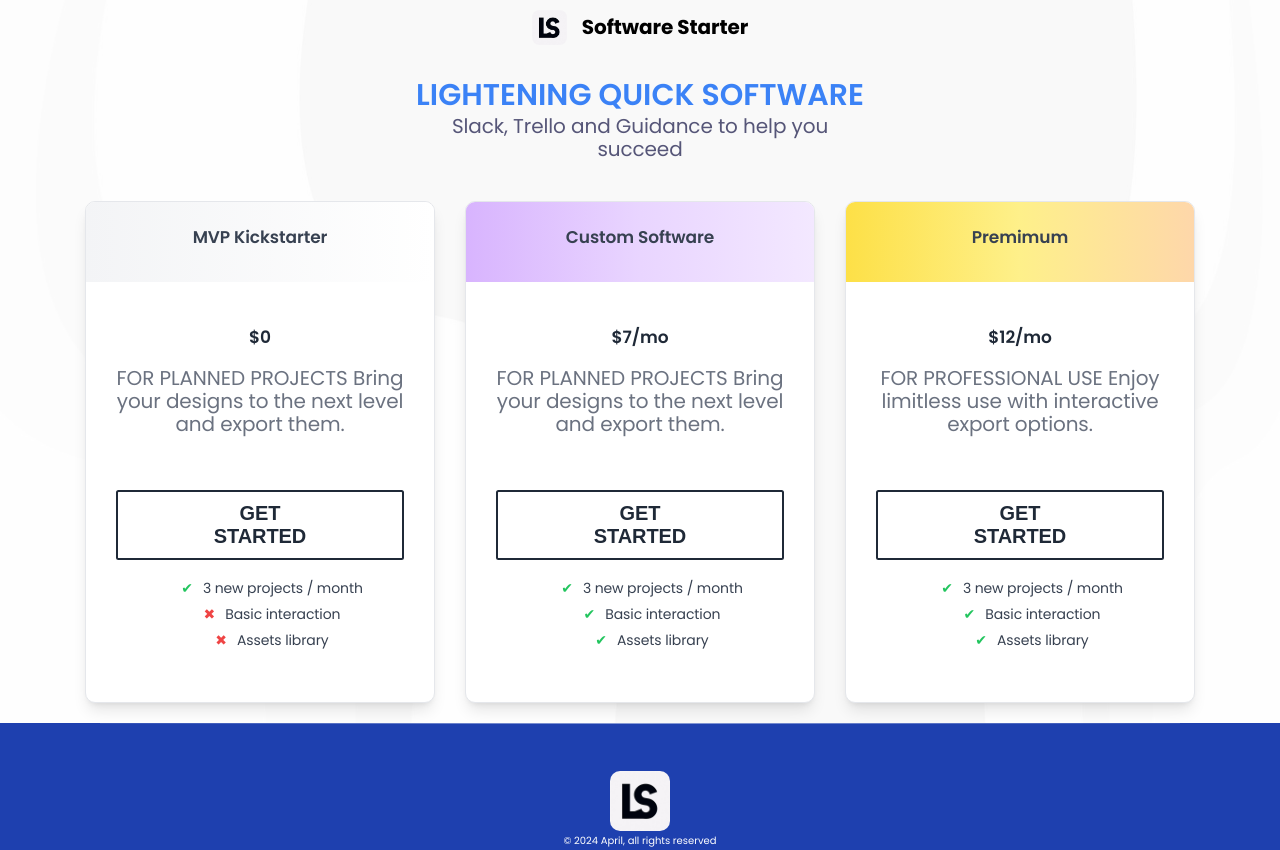
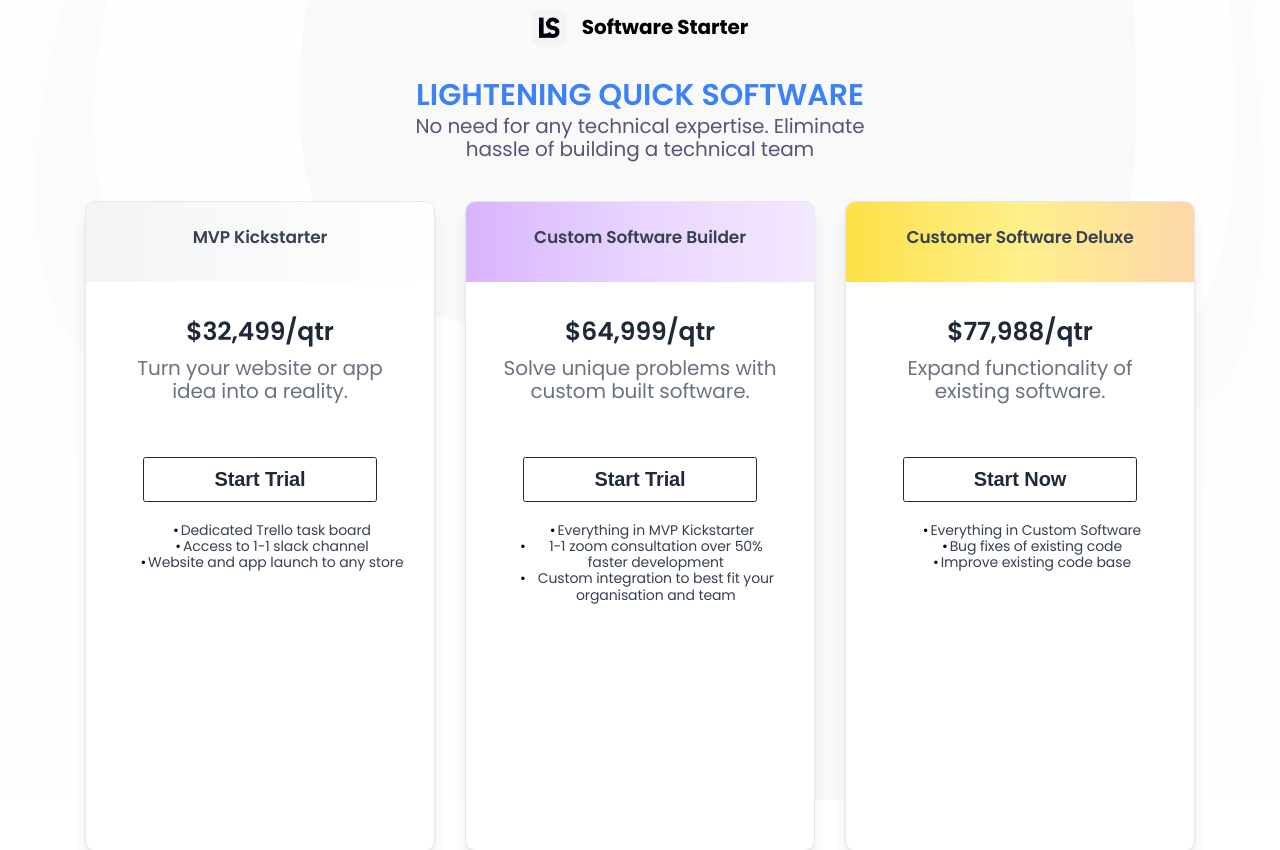
Before and after one commit to beodw/Luminaris-Studio-Website, a React (Create React App) app: page /packages in a window 1280 px wide. Shown: the top 850 px of the page. Built offline with nearby package versions, Linux system fonts and the light colour scheme.

Commit message:
add first and last name fields to form

```diff
--- a/src/assets/data/Questions.js
+++ b/src/assets/data/Questions.js
@@ -33,34 +33,36 @@ const questions = {
     previous: 1,
   },
   2: {
-    question: "What platform will it run on?",
+    question: "What platform will it run on? (Select all that apply)",
     type: "MultipleSelect",
     options: [
-      { name: "Mobile", required: true, type: "text", id: 1 },
+      { name: "App", required: true, type: "text", id: 1 },
       { name: "Website", required: true, type: "text", id: 2 },
-    ],
-    next: {
-      1: 3,
-      2: 3,
-    },
-    previous: 24,
-  },
-  3: {
-    question: "What best describes your company size?",
-    type: "SingleSelect",
-    required: true,
-    options: [
-      { name: "500+ employees", type: "Mcq", img: CommercialBuilding, id: 1 },
-      { name: "20 - 500 employees", type: "Mcq", img: Store, id: 2 },
-      { name: "1 - 10 employees", type: "Mcq", img: Startup, id: 3 },
+      { name: "Custom Software", required: true, type: "text", id: 3 },
     ],
     next: {
       1: 4,
       2: 4,
       3: 4,
     },
-    previous: 2,
+    previous: 24,
   },
+  // 3: {
+  //   question: "What best describes your company size?",
+  //   type: "SingleSelect",
+  //   required: true,
+  //   options: [
+  //     { name: "500+ employees", type: "Mcq", img: CommercialBuilding, id: 1 },
+  //     { name: "20 - 500 employees", type: "Mcq", img: Store, id: 2 },
+  //     { name: "1 - 10 employees", type: "Mcq", img: Startup, id: 3 },
+  //   ],
+  //   next: {
+  //     1: 4,
+  //     2: 4,
+  //     3: 4,
+  //   },
+  //   previous: 2,
+  // },
   4: {
     question: "Describe the software or idea in 3 sentences MAX",
     type: "text",
@@ -68,36 +70,34 @@ const questions = {
     next: {
       1: 5,
     },
-    previous: 3,
+    previous: 2,
   },
   5: {
-    question: "Do you need help creating high quality logos and images for you idea?",
-    type: "SingleSelect",
+    question: "What is your first and last name?",
+    type: "text",
     required: true,
     options: [
-      { name: "Yes", type: "Mcq", id: 1 },
-      { name: "No", type: "Mcq", id: 2 },
+      { name: "Frist And Last Name", type: "Mcq", id: 1 },
     ],
     next: {
-      1: 6,
-      2: 22,
+      1: 22,
     },
     previous: 4,
   },
-  6: {
-    question: "Do you already have a logo or brand images?",
-    type: "SingleSelect",
-    required: true,
-    options: [
-      { name: "Yes", type: "Mcq", id: 1 },
-      { name: "No", type: "Mcq", id: 2 },
-    ],
-    next: {
-      1: 23,
-      2: 23,
-    },
-    previous: 5,
-  },
+  // 6: {
+  //   question: "Do you already have a logo or brand images?",
+  //   type: "SingleSelect",
+  //   required: true,
+  //   options: [
+  //     { name: "Yes", type: "Mcq", id: 1 },
+  //     { name: "No", type: "Mcq", id: 2 },
+  //   ],
+  //   next: {
+  //     1: 23,
+  //     2: 23,
+  //   },
+  //   previous: 5,
+  // },
   // 7: {
   //   question: "Please attach any pictures or logos that you may have",
   //   type: "file",
@@ -129,7 +129,7 @@ const questions = {
       // { name: "No", type: "Mcq", id: 2 },
     ],
     next: {
-      1: 24,
+      1: true,
       // 2: true,
     },
     previous: 5,
@@ -142,7 +142,7 @@ const questions = {
       // { name: "No", type: "Mcq", id: 2 },
     ],
     next: {
-      1: 25,
+      1: true,
       // 2: true,
     },
     previous: 6,
--- a/src/page/OfferCards.jsx
+++ b/src/page/OfferCards.jsx
@@ -2,33 +2,29 @@ import React from 'react';
 import { useNavigate } from 'react-router-dom';
 
 
-const PricingCard = ({ title, price, description, features, bannerColor }) => {
+const PricingCard = ({ title, price, description, features, bannerColor, noFreeTrial}) => {
   const navigate = useNavigate();
   const goToCheckoutPage = () => {
     navigate('/payment'); // Navigate to the checkout page
   };
   return (
-    <div className="bg-white border rounded-lg shadow-lg text-center overflow-hidden max-w-[250px] sm:max-w-[200px] md:max-w-[220px] lg:max-w-[350px] 2xl:max-w-[500px]">
+    <div className="min-h-[300px] md:min-h-[650px] font-poppins bg-white border rounded-lg shadow-lg text-center overflow-hidden max-w-[250px] sm:max-w-[200px] md:max-w-[220px] lg:max-w-[350px] 2xl:max-w-[500px]">
       <div className={`${bannerColor} h-16 flex justify-center items-center`}>
         <span className="text-lg font-semibold text-gray-700 mb-2 md:text-[13px] lg:text-[17px]">{title}</span>
       </div> {/* Banner color at the top */}
       <div className="p-6">
-        <div className="text-4xl font-semibold text-gray-800 mb-1 md:text-[17px]">{price}</div>
+        <div className="text-2xl font-semibold text-gray-800 mb-1 md:text-[25px]">{price}</div>
         <p className="text-gray-500">{description}</p>
-        <button onClick={goToCheckoutPage} className="bg-transparent border-[2px] border-gray-800 text-gray-800 font-semibold py-2 px-4 rounded-sm mt-6 mb-4 hover:bg-black hover:text-white lg:px-[80px]">
-          GET STARTED
+        <button onClick={goToCheckoutPage} className="bg-transparent border-[1px] border-gray-800 text-gray-800 font-semibold py-2 px-4 rounded-sm mt-6 mb-4 hover:bg-black hover:text-white lg:px-[70px]">
+          {noFreeTrial ? "Start Now" : "Start Trial"}
         </button>
-        <ul className="space-y-2">
-          {features.map((feature, index) => (
-            <li key={index} className="flex justify-center items-center text-gray-700 text-[14px]">
-              {feature.included ? (
-                <span className="text-green-500 mr-2">✔</span>
-              ) : (
-                <span className="text-red-500 mr-2">✖</span>
-              )}
-              <span>{feature.label}</span>
-            </li>
-          ))}
+        <ul className='w-full flex flex-col items-center justify-center'>
+              {features.map((feature, index) => (
+                <li key={index} className="flex justify-center w-full text-gray-700 text-[14px]">
+                  <span className="text-black mr-[2px]">&#8226;</span>
+                  <span>{feature.label}</span>
+                </li>
+              ))}
         </ul>
       </div>
     </div>
@@ -39,34 +35,35 @@ const OfferCards = () => {
   const plans = [
     {
       title: 'MVP Kickstarter',
-      price: '$0',
-      description: 'FOR PLANNED PROJECTS\nBring your designs to the next level and export them.',
+      price: '$32,499/qtr',
+      description: 'Turn your website or app idea into a reality.',
       features: [
-        { label: '3 new projects / month', included: true },
-        { label: 'Basic interaction', included: false },
-        { label: 'Assets library', included: false },
+        { label: 'Dedicated Trello task board', included: true },
+        { label: 'Access to 1-1 slack channel', included: false },
+        { label: 'Website and app launch to any store', included: false },
       ],
       bannerColor: 'bg-gradient-to-r from-gray-100 to-white', // Light gray for free plan
     },
     {
-      title: 'Custom Software',
-      price: '$7/mo',
-      description: 'FOR PLANNED PROJECTS\nBring your designs to the next level and export them.',
+      title: 'Custom Software Builder',
+      price: '$64,999/qtr',
+      description: 'Solve unique problems with custom built software.',
       features: [
-        { label: '3 new projects / month', included: true },
-        { label: 'Basic interaction', included: true },
-        { label: 'Assets library', included: true },
+        { label: 'Everything in MVP Kickstarter', included: true },
+        { label: '1-1 zoom consultation over 50% faster development', included: true },
+        { label: 'Custom integration to best fit your organisation and team', included: true },
       ],
       bannerColor: 'bg-gradient-to-r from-purple-300 via-purple-200 to-purple-100', // Light purple for lite plan
     },
     {
-      title: 'Premimum',
-      price: '$12/mo',
-      description: 'FOR PROFESSIONAL USE\nEnjoy limitless use with interactive export options.',
+      noFreeTrial: true,
+      title: 'Customer Software Deluxe',
+      price: '$77,988/qtr',
+      description: 'Expand functionality of existing software.',
       features: [
-        { label: '3 new projects / month', included: true },
-        { label: 'Basic interaction', included: true },
-        { label: 'Assets library', included: true },
+        { label: 'Everything in Custom Software', included: true },
+        { label: 'Bug fixes of existing code', included: true },
+        { label: 'Improve existing code base', included: true },
       ],
       bannerColor: 'bg-gradient-to-r from-yellow-300 via-yellow-200 to-orange-200', // Light yellow for pro plan
     },
@@ -78,17 +75,13 @@ const OfferCards = () => {
         LIGHTENING QUICK SOFTWARE
       </h1>
       <h12 className='-my-4 font-poppins font-lg text-center text-wrap w-[250px] md:w-[350px] lg:w-[450px]'>
-        Slack, Trello and Guidance to help you succeed
+         No need for any technical expertise. Eliminate hassle of building a technical team
       </h12>
       <div className=" mb-4 font-poppins flex flex-col md:flex-row justify-center items-center space-y-6 md:space-y-0 md:space-x-6 mt-12">
         {plans.map((plan, index) => (
           <PricingCard
             key={index}
-            title={plan.title}
-            price={plan.price}
-            description={plan.description}
-            features={plan.features}
-            bannerColor={plan.bannerColor}
+            {...plan}
           />
         ))}
       </div>
```
